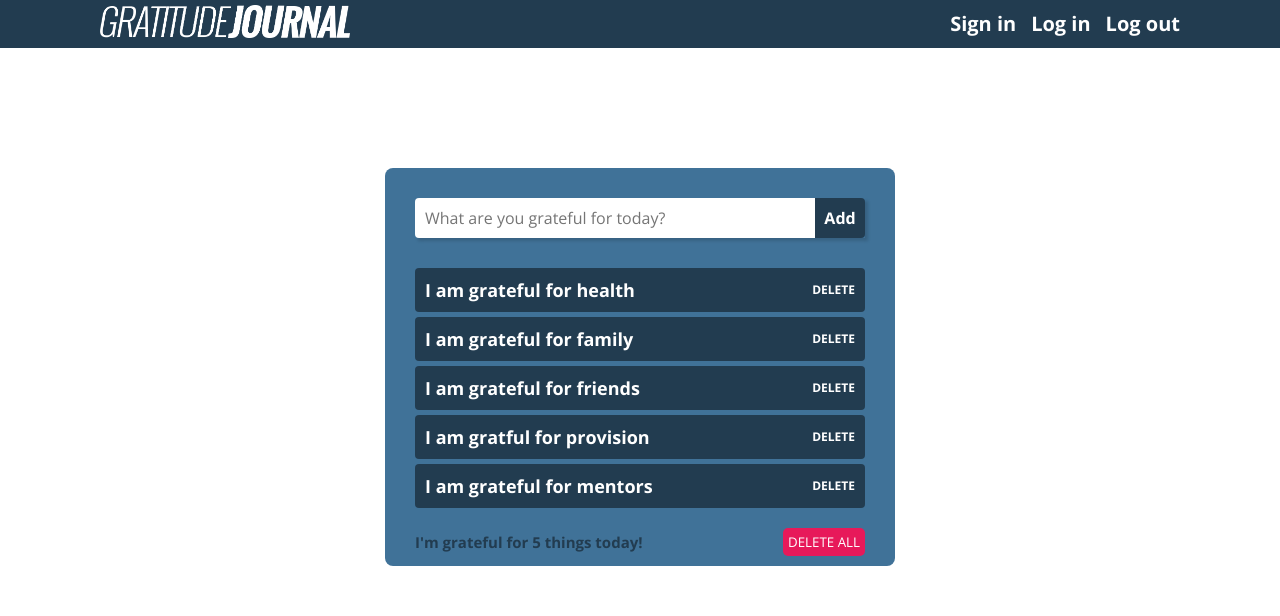
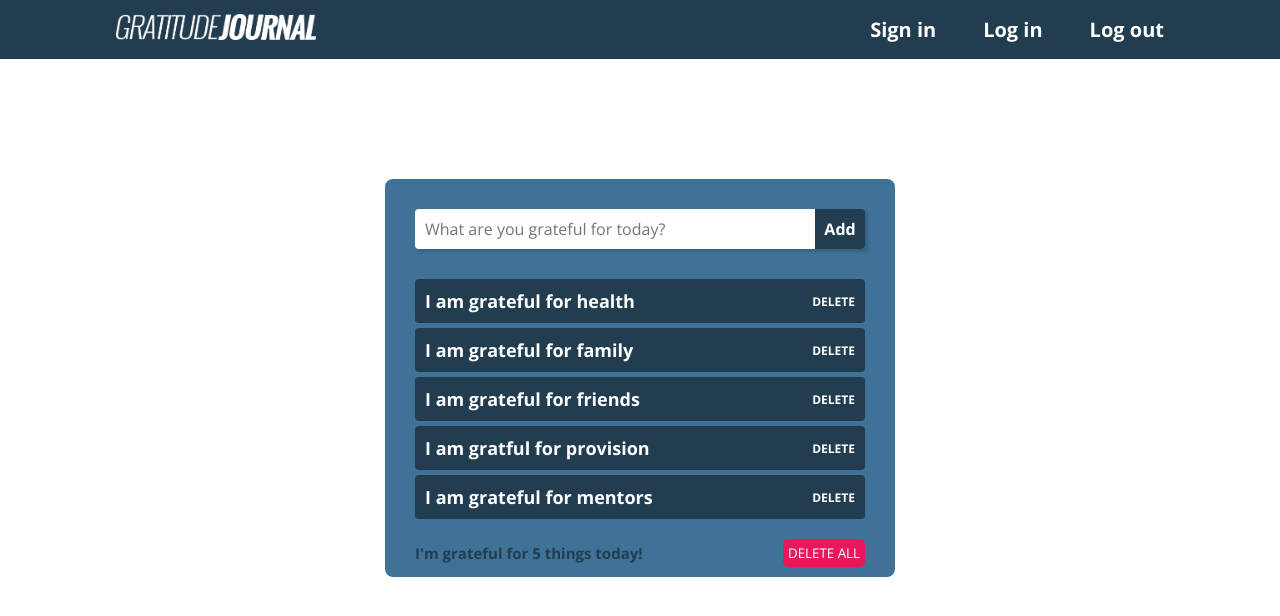
Before and after one commit to kennygodin/gratitude-app, a JavaScript app in the folder frontend/: page / in a window 1280 px wide. Shown: the top 616 px of the page. Built offline with nearby package versions, Linux system fonts and the light colour scheme; the HTML template or start-up script is replaced by a standard one.

Commit message:
I added a hover style for the navbar ul li and then reduces theimg logo and removed padding top in the nav bar

```diff
--- a/frontend/src/index.css
+++ b/frontend/src/index.css
@@ -23,15 +23,18 @@ body {
   flex-direction: row;
   justify-content: space-between;
   align-items: center;
-  padding: 5px 100px;
+  padding: 0 100px;
 }
 .navbar a {
   color: #fff;
   text-decoration: none;
+  padding: 16px;
 }
+
 .navbar a img {
-  width: 250px;
+  width: 200px;
 }
+
 .navbar ul {
   display: flex;
   flex-direction: row;
@@ -42,7 +45,9 @@ ul li {
   font-size: 20px;
   font-weight: bold;
 }
-
+.navbar li a:hover {
+  background-color: var(--dark);
+}
 /* Home page */
 
 .container {
```
